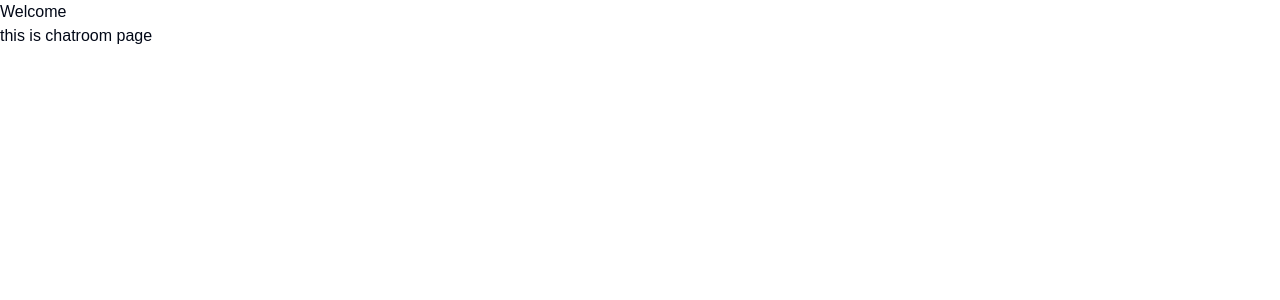
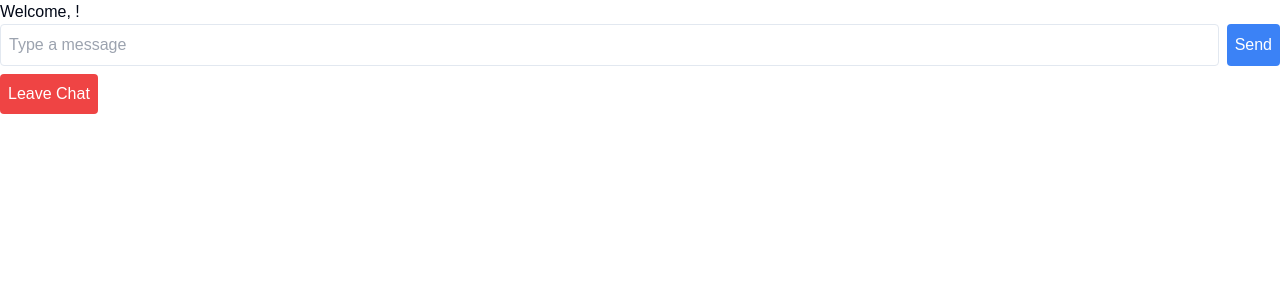
Before and after one commit to spectropaws/Chatroom, a Next.js app in the folder client/: page /chatroom in a window 1280 px wide. Shown: the top 300 px of the page. Built offline with nearby package versions, Linux system fonts and the light colour scheme.

Commit message:
chatroom frontend

```diff
--- a/client/app/chatroom/page.tsx
+++ b/client/app/chatroom/page.tsx
@@ -1,18 +1,49 @@
 'use client'
 
 import { useSearchParams } from "next/navigation";
+import { useRouter } from 'next/navigation';
+import { useState } from 'react';
+
+interface Message {
+    text: string;
+    sender: string | null;
+}
 
 export default function Chatroom(){
+    const router = useRouter();
     const searchParams = useSearchParams();
-    searchParams.get('username');
+    const username = searchParams.get('username');
+
+    const [message, setMessage] = useState<string>('');
+    const [messages, setMessages] = useState<Message[]>([]);
+
+    const handleSendMessage = (e: React.FormEvent) => {
+        e.preventDefault();
+        if (message.trim()) {
+            setMessages([...messages, { text: message, sender: username }]);
+            setMessage('');
+        }
+    };
 
     return (
         <div className="">
             <div className="">
-                <h1 className="">
-                    Welcome
-                </h1>
-                <p>this is chatroom page</p>
+                <h1 className="">Welcome, {username}!</h1>
+
+                <div className="">
+                    {messages.map((msg, index) => (
+                        <div key={index} className={`mb-2 ${msg.sender === username ? 'text-right' : 'text-left'}`}>
+                            <span className={`incline-block p-2 rounded ${msg.sender === username ? 'bg-white-500 text-black' : 'bg-blue-500' }`}>
+                                {msg.text}
+                            </span>
+                        </div>
+                    ))}
+                </div>
+                <form onSubmit={handleSendMessage} className="flex">
+                    <input type="text" value={message} onChange={(e) => setMessage(e.target.value)} placeholder="Type a message" className="flex-1 border rounded p-2" />
+                    <button type="submit" className="ml-2 bg-blue-500 text-white rounded p-2">Send</button>
+                </form>
+                <button onClick={() => router.replace('/')} className="mt-2 bg-red-500 text-white rounded p-2">Leave Chat</button>
             </div>
         </div>
     )
```
